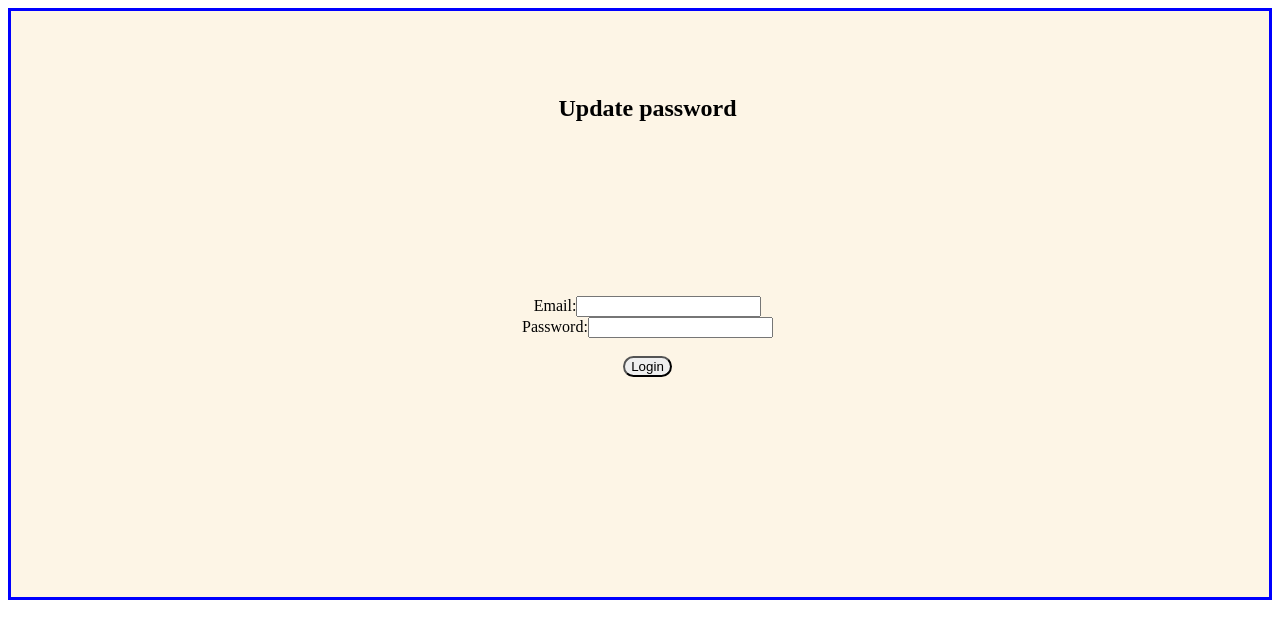
After one commit to pvarsha22/food_order_system, a PHP site: page /new_password.php in a window 1280 px wide. The commit adds this page. Shown: the top 639 px of the page. Run offline with PHP 8.4, Linux system fonts and the light colour scheme.

Commit message:
added forgot password feature

```diff
--- a/login.php
+++ b/login.php
@@ -45,7 +45,6 @@
 ?>
 
 
-
 <!DOCTYPE html>
 <html>
 <head>
@@ -64,6 +63,9 @@
 				<div style="color: red"><?php echo $errors['password']; ?></div><br>
 				<button type="submit" name="login" value="login">Login</button>
 			</form>
+			<form method="POST" action="new_password.php">
+				Forgot password<button type="submit" name="forgot">Click here</button><br><br>
+			</form>
 			<form method="POST" action="register.php">
 				New user?<button type="submit" name="register">Click here</button><br><br>
 			</form>
--- /dev/null
+++ b/new_password.php
@@ -0,0 +1,45 @@
+<?php
+	session_start();
+	include('connection.php');
+?>
+
+<?php
+		$error=array('email'=>'');
+		if(isset($_POST['login'])){
+			if(empty($_POST['email'])){
+				$error['email']='Enter the email';
+			}
+			else{
+				$email=$_POST['email'];
+				$email=mysqli_real_escape_string($conn,$_POST['email']);
+				$query_email="SELECT email FROM user WHERE email='$email'";
+				$res_email=mysqli_query($conn,$query_email);
+				if(mysqli_num_rows($res_email)>0){
+					$new_pass=$_POST['password'];
+					$sql="UPDATE user SET password='$new_pass' WHERE email='$email' ";
+					if(mysqli_query($conn,$sql)){
+						header('location:login.php');
+					}
+				}
+
+			}
+		}
+
+ ?>
+<!DOCTYPE html>
+<html>
+<head>
+	<title>Update Password</title>
+	<link rel="stylesheet" type="text/css" href="style.css">
+</head>
+<body>	<center>
+		<div style="border: 3px solid blue; padding: 0px 35px 70px 50px;background-color: OldLace;">
+			<h2><p style="padding-top: 60px;"><?php echo "Update password"; ?></p></h2>
+			<form style="padding-top: 150px; padding-bottom: 150px;" action="new_password.php" method="POST">
+				Email:<input type="text" name="email"><br>
+				<div style="color: red" ><?php echo $error['email']; ?></div>
+				Password:<input type="password" name="password"><br><br>
+				<button type="submit" name="login">Login</button>
+			</form></div></center>
+</body>
+</html>
```
